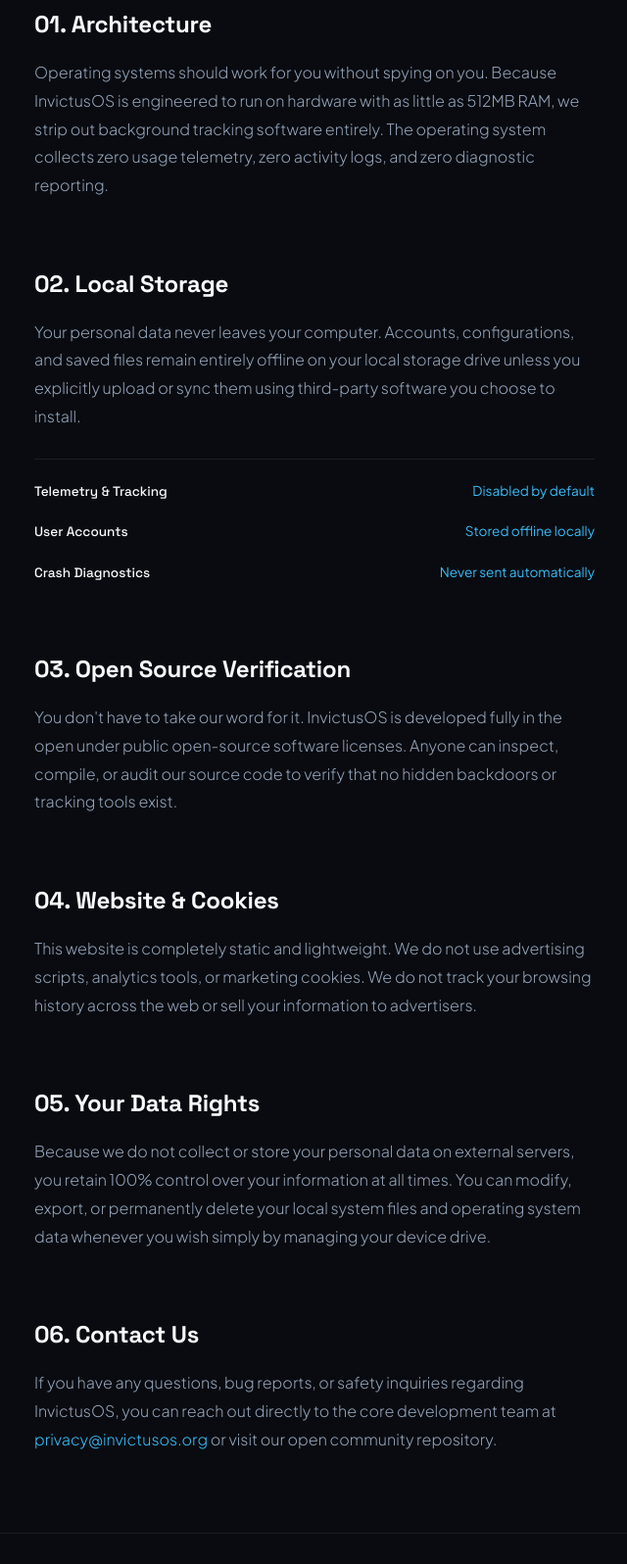
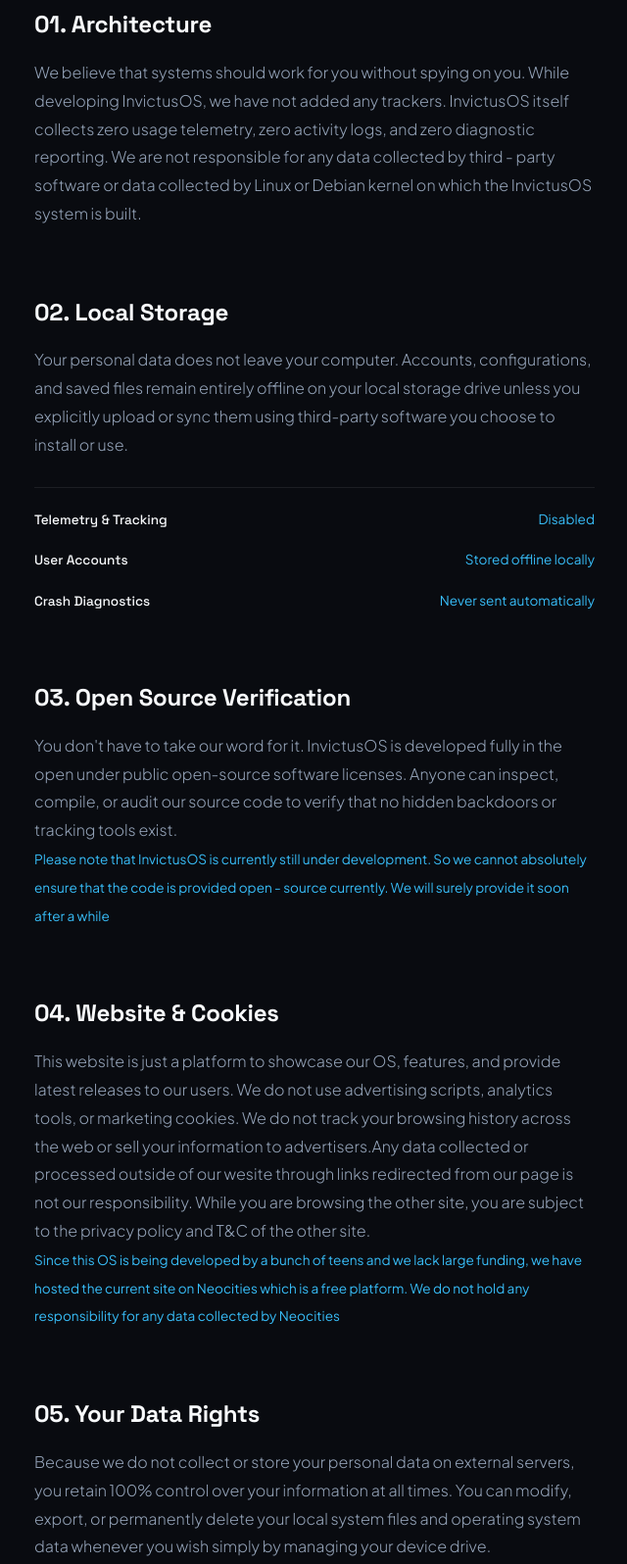
Before and after one commit to kbyte0333-dev/ivosdraft, a plain HTML site: page privacy/index.html in a window 1280 px wide. Shown: the part 330-1926 px from the top of the page at 98% size, without its empty margins (451-1091 px from the left). Drawn offline with Linux system fonts and the light colour scheme.

Commit message:
Update index.html

```diff
--- a/privacy/index.html
+++ b/privacy/index.html
@@ -219,7 +219,7 @@
 
 <header class="nav">
   <div class="box nav-flex">
-    <a href="index.html" class="brand">invictus.os</a>
+    <a href="index.html" class="brand">InvictusOS || Privacy</a>
     <a href="index.html" class="back">← Back to Home</a>
   </div>
 </header>
@@ -245,16 +245,16 @@
 
       <div id="core" class="node">
         <h2>01. Architecture</h2>
-        <p>Operating systems should work for you without spying on you. Because InvictusOS is engineered to run on hardware with as little as 512MB RAM, we strip out background tracking software entirely. The operating system collects zero usage telemetry, zero activity logs, and zero diagnostic reporting.</p>
+        <p>We believe that systems should work for you without spying on you. While developing InvictusOS, we have not added any trackers. InvictusOS itself collects zero usage telemetry, zero activity logs, and zero diagnostic reporting. We are not responsible for any data collected by third - party software or data collected by Linux or Debian kernel on which the InvictusOS system is built.</p>
       </div>
 
       <div id="data" class="node">
         <h2>02. Local Storage</h2>
-        <p>Your personal data never leaves your computer. Accounts, configurations, and saved files remain entirely offline on your local storage drive unless you explicitly upload or sync them using third-party software you choose to install.</p>
+        <p>Your personal data does not leave your computer. Accounts, configurations, and saved files remain entirely offline on your local storage drive unless you explicitly upload or sync them using third-party software you choose to install or use.</p>
         <div class="table">
           <div class="row">
             <span class="lbl">Telemetry & Tracking</span>
-            <span class="val">Disabled by default</span>
+            <span class="val">Disabled</span>
           </div>
           <div class="row">
             <span class="lbl">User Accounts</span>
@@ -270,11 +270,13 @@
       <div id="source" class="node">
         <h2>03. Open Source Verification</h2>
         <p>You don't have to take our word for it. InvictusOS is developed fully in the open under public open-source software licenses. Anyone can inspect, compile, or audit our source code to verify that no hidden backdoors or tracking tools exist.</p>
+        <span class="val"> Please note that InvictusOS is currently still under development. So we cannot absolutely ensure that the code is provided open - source currently. We will surely provide it soon after a while </span>
       </div>
 
       <div id="web" class="node">
         <h2>04. Website & Cookies</h2>
-        <p>This website is completely static and lightweight. We do not use advertising scripts, analytics tools, or marketing cookies. We do not track your browsing history across the web or sell your information to advertisers.</p>
+        <p>This website is just a platform to showcase our OS, features, and provide latest releases to our users. We do not use advertising scripts, analytics tools, or marketing cookies. We do not track your browsing history across the web or sell your information to advertisers.Any data collected or processed outside of our wesite through links redirected from our page is not our responsibility. While you are browsing the other site, you are subject to the privacy policy and T&C of the other site.</p>
+        <span class="val"> Since this OS is being developed by a bunch of teens and we lack large funding, we have hosted the current site on Neocities which is a free platform. We do not hold any responsibility for any data collected by Neocities </span>
       </div>
 
       <div id="rights" class="node">
@@ -284,7 +286,7 @@
 
       <div id="contact" class="node">
         <h2>06. Contact Us</h2>
-        <p>If you have any questions, bug reports, or safety inquiries regarding InvictusOS, you can reach out directly to the core development team at <a href="mailto:privacy@invictusos.org" class="contact-link">privacy@invictusos.org</a> or visit our open community repository.</p>
+        <p>If you have any questions, bug reports, or safety inquiries regarding InvictusOS, you can reach out directly to us at <a href="mailto:osinvictus121@gmail.com" class="contact-link">osinvictus121@gmail.com</a> or visit our FAQ page. You can also contact us on Discord and we will try our best to answer as fast and be as helpful as possible</p>
       </div>
     </section>
   </main>
```
